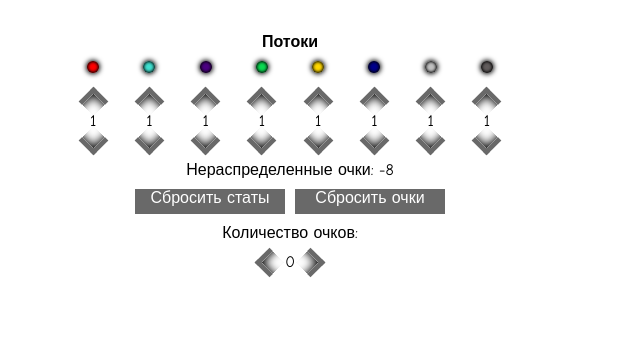
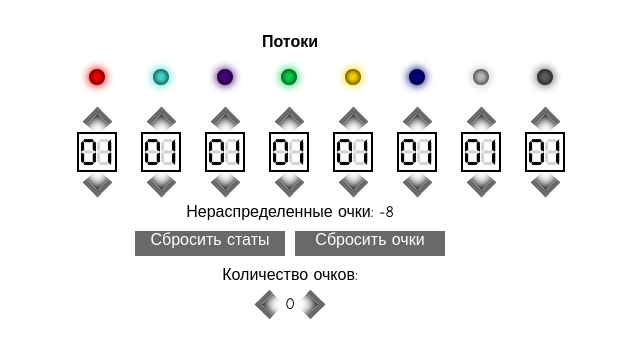
Before and after one commit to Ikamari/ortega-calc, a React app: page / in a window 1280 px wide. Shown: the whole page, without its empty margins (350-990 px from the left). Built offline with nearby package versions, Linux system fonts and the light colour scheme.

Commit message:
Redone stat(tide) points design

```diff
--- a/app/components/calculator/CalculatorGUI.js
+++ b/app/components/calculator/CalculatorGUI.js
@@ -7,14 +7,23 @@ const statElement = (increment, decrement, statName, statPoints, color, tip, nam
     return (
         <div className='app-block app-centered-flex-column app-calc-stat' key={`calc-stat-element-${statName}`}>
             <div className='app-text-uppercase app-tooltip'>
-                {nameAsRound ? <div className={`app-round app-${color}-border app-small-shadow app-round-glass-effect`} /> : statName}
+                {nameAsRound ? <div className={`app-round app-${color}-border app-${color}-color app-small-shadow app-round-glass-effect`} /> : statName}
                 <span className='app-tooltip-text'>{tip}</span>
             </div>
             <div
                 className={`app-arrow-button app-arrow-button-up app-dimgray-border app-mt10px app-special-shadow`}
                 onClick={() => increment(statName)}
             />
-            <div>{statPoints}</div>
+            <div className='app-calc-digit-block'>
+                <div className='app-calc-digit-wrapper'>
+                    <div className='app-calc-digit-background'>8</div>
+                    <div className='app-calc-digit'>{String((statPoints % 100) / 10)[0]}</div>
+                </div>
+                <div className='app-calc-digit-wrapper'>
+                    <div className='app-calc-digit-background'>8</div>
+                    <div className='app-calc-digit'>{statPoints % 10}</div>
+                </div>
+            </div>
             <div
                 className={`app-arrow-button app-arrow-button-down app-dimgray-border app-mb10px app-special-shadow`}
                 onClick={() => decrement(statName)}
--- a/public/styles/main.css
+++ b/public/styles/main.css
@@ -1,6 +1,11 @@
 /******************************************/
 /*                Main                    */
 /******************************************/
+
+@font-face {
+    font-family: Digital;
+    src: url(../fonts/Digital.otf);
+}
 
 .app {
     font-family: "Comic Sans MS", cursive, sans-serif;
@@ -37,6 +42,33 @@
 
 .app-calc-stat {
     margin: 0 12px;
+}
+
+.app-calc-digit-block {
+    display: flex;
+    width: 36px;
+    height: 36px;
+    border: 2px solid black;
+    justify-content: center;
+    align-items: center;
+}
+
+.app-calc-digit-wrapper {
+    position: relative;
+    top: 2px;
+    width: 16px;
+    text-align: right;
+    font-family: Digital;
+    font-size: 36px;
+}
+
+.app-calc-digit-background {
+    position: absolute;
+    color: lightgray;
+    z-index: -1;
+}
+
+.app-calc-digit {
 }
 
 /******************************************/
@@ -198,7 +230,7 @@
 
 .app-tooltip {
     margin-bottom: 8px;
-    /*border-bottom: 1px dotted black;*/
+    padding: 8px;
     cursor: pointer;
 }
 
@@ -213,10 +245,13 @@
     background-color: rgba(102, 51, 153, 0.85);
     color: white;
     z-index: 1;
+    opacity: 0;
+    transition-duration: 0.3s;
 }
 
 .app-tooltip:hover .app-tooltip-text {
     visibility: visible;
+    opacity: 1;
 }
 
 /******************************************/
@@ -323,7 +358,7 @@
 
 .app-round {
     position: relative;
-    border: 6px solid;
+    border: 8px solid;
     border-radius: 32px;
 }
 
@@ -333,11 +368,11 @@
     display: block;
     border: 1px solid transparent;
     border-radius: 32px;
-    height: 12px;
-    width: 12px;
-    top: -7px;
-    left: -7px;
-    box-shadow: inset 0px 0 3px 1px black;
+    height: 16px;
+    width: 16px;
+    top: -9px;
+    left: -9px;
+    box-shadow: inset 0px 0 6px 0px black;
 }
 
 /******************************************/
@@ -345,7 +380,7 @@
 /******************************************/
 
 .app-small-shadow {
-    box-shadow: 0 0 5px 1px black;
+    box-shadow: 0 0 9px 1px;
 }
 
 .app-special-shadow {
@@ -353,7 +388,7 @@
 }
 
 /******************************************/
-/*            Border - Colors
+/*            Colors - Border
 /******************************************/
 
 .app-dimgray-border {
@@ -405,6 +440,14 @@
 }
 
 /******************************************/
+/*         Colors - Background
+/******************************************/
+
+.app-dimgray-background {
+    background-color: dimgray;
+}
+
+/******************************************/
 /*               Colors
 /******************************************/
 
@@ -439,11 +482,3 @@
 .app-carbonic-color {
     color: #625D5D;
 }
-
-/******************************************/
-/*         Colors - Background
-/******************************************/
-
-.app-dimgray-background {
-    background-color: dimgray;
-}
```
Also changed, not shown: public/fonts/Digital.otf (added).
